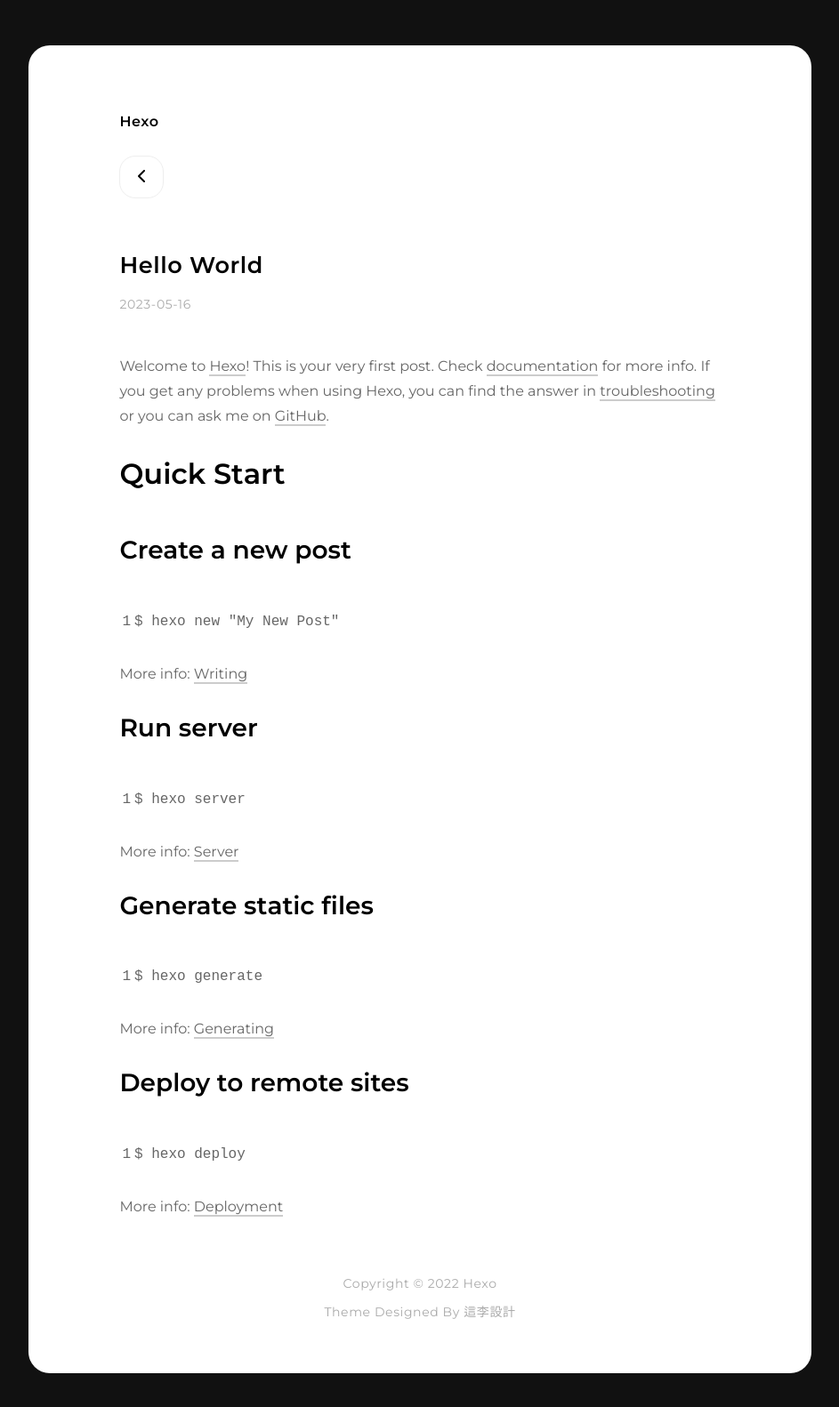
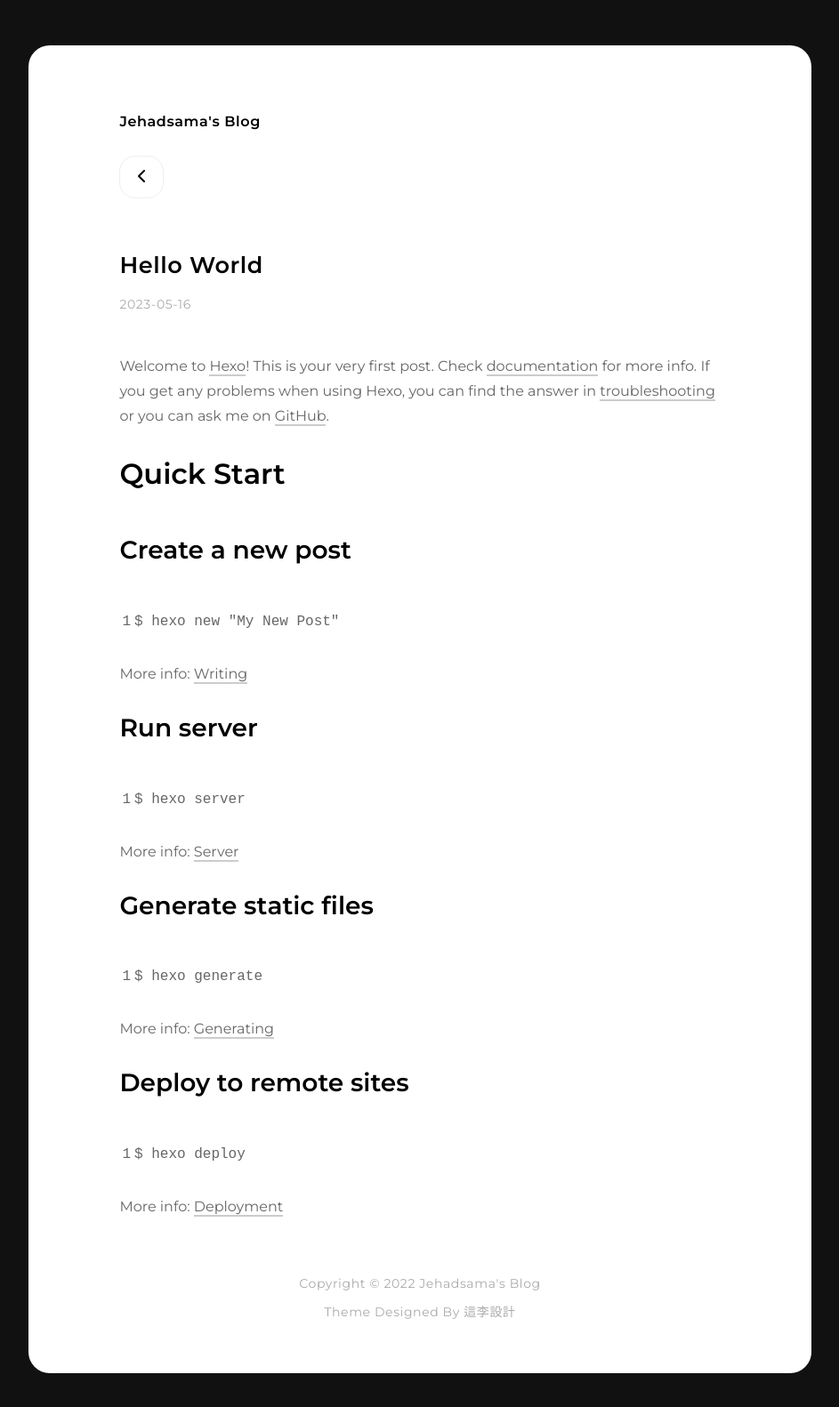
Before and after one commit to Jehadsama/Jehadsama.github.io, a plain HTML site: page 2023/05/16/hello-world/index.html in a window 1280 px wide. Shown: the whole page at 89% size, without its empty margins (168-1111 px from the left). Drawn offline with Linux system fonts and the light colour scheme.

Commit message:
Site updated: 2023-05-16 17:45:26

```diff
--- a/2023/05/16/hello-world/index.html
+++ b/2023/05/16/hello-world/index.html
@@ -4,7 +4,7 @@
     <meta charset="utf-8">
     <meta content="width=device-width, initial-scale=1.0, maximum-scale=1.0, user-scalable=no, viewport-fit=cover" name="viewport" />
     <link rel="alternate icon" type="image/png" href="/img/favicon.png">
-    <title>Hexo | </title>
+    <title>Jehadsama&#39;s Blog | </title>
 
 <link rel="stylesheet" href="/css/reset.css">
 
@@ -23,7 +23,7 @@
             <div class="paper-main">
 
                     <div class="post-header">
-    <a class="logo" href="/">Hexo</a>
+    <a class="logo" href="/">Jehadsama&#39;s Blog</a>
     <a class="go-home" href="/">
         <svg width="8" height="14" viewBox="0 0 8 14">
             <path d="M7 1L1 7l6 6" stroke="#000" stroke-width="2" fill="none" fill-rule="evenodd" stroke-linecap="round" stroke-linejoin="round"/>
@@ -62,7 +62,7 @@
 
 </div>
                 <div class="footer">
-    <span>Copyright © 2022 Hexo</span>
+    <span>Copyright © 2022 Jehadsama&#39;s Blog</span>
     <span>Theme Designed By <a target="_blank" href="https://zheli.design/one-paper">這李設計</a></span>
 </div>
 
```
Also changed, not shown: archives/2023/05/index.html (+3 -3 lines), archives/2023/index.html (+3 -3 lines), archives/index.html (+3 -3 lines), index.html (+3 -3 lines).
